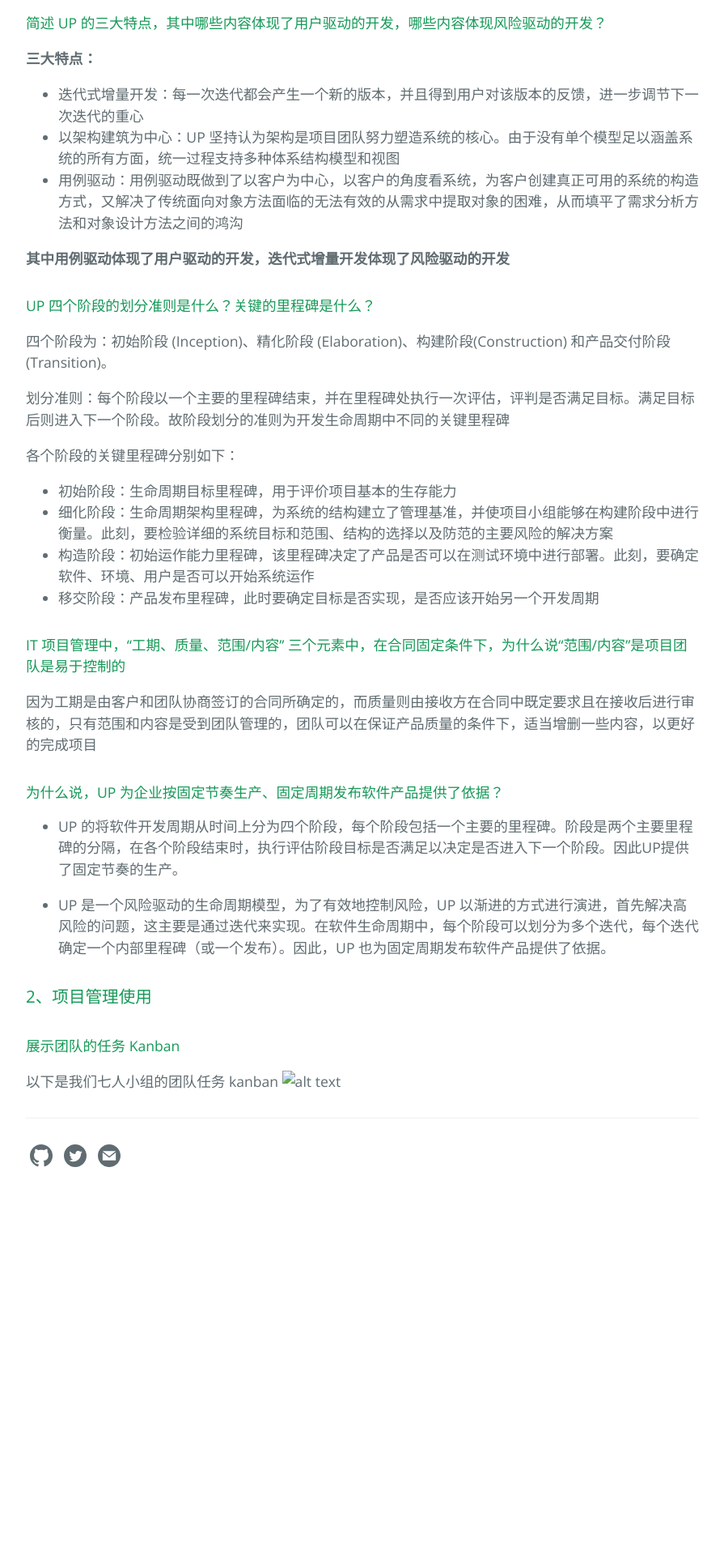
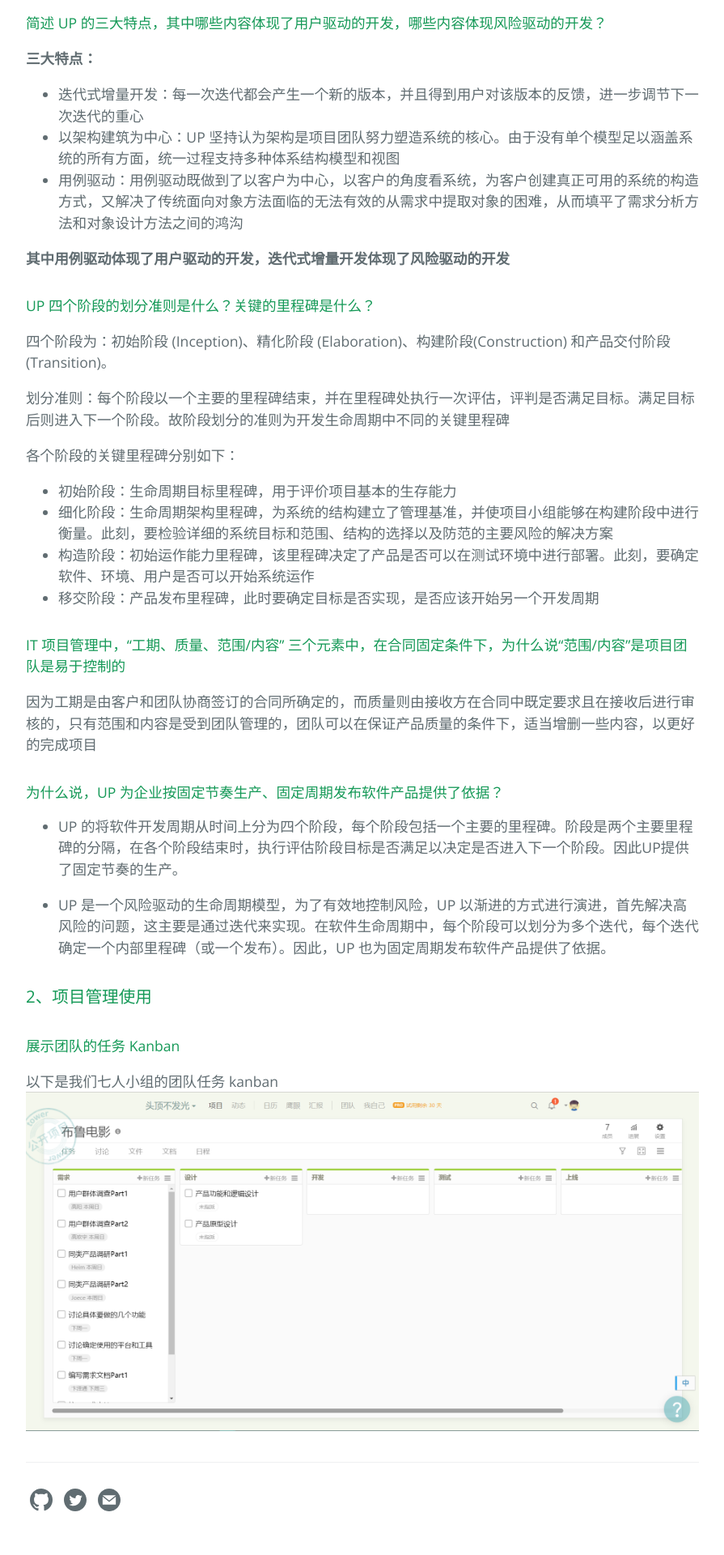
Before and after one commit to joece/joece.github.io, a Jekyll site: the page built from _posts/2018-03-22-SSAD-HW2.md, in a window 1280 px wide. Shown: the part 1486-3406 px from the top of the page at 81% size, without its empty margins (192-1087 px from the left). Built offline with Jekyll 4.4.1, drawn with Linux system fonts in a browser that asks for light colours; before the commit the page ends 2981 px from its top, so only the background shows below that.

Commit message:
Update 2018-03-22-SSAD-HW2.md

```diff
--- a/_posts/2018-03-22-SSAD-HW2.md
+++ b/_posts/2018-03-22-SSAD-HW2.md
@@ -75,4 +75,4 @@ __其中用例驱动体现了用户驱动的开发，迭代式增量开发体现
 ### 2、项目管理使用
 #### 展示团队的任务 Kanban
 以下是我们七人小组的团队任务 kanban
-![alt text](joece.github.io/_includes/kanban.jpg "Kanban")
+![alt text](https://github.com/joece/joece.github.io/blob/master/_includes/kanban.jpg?raw=true "Kanban")
```
